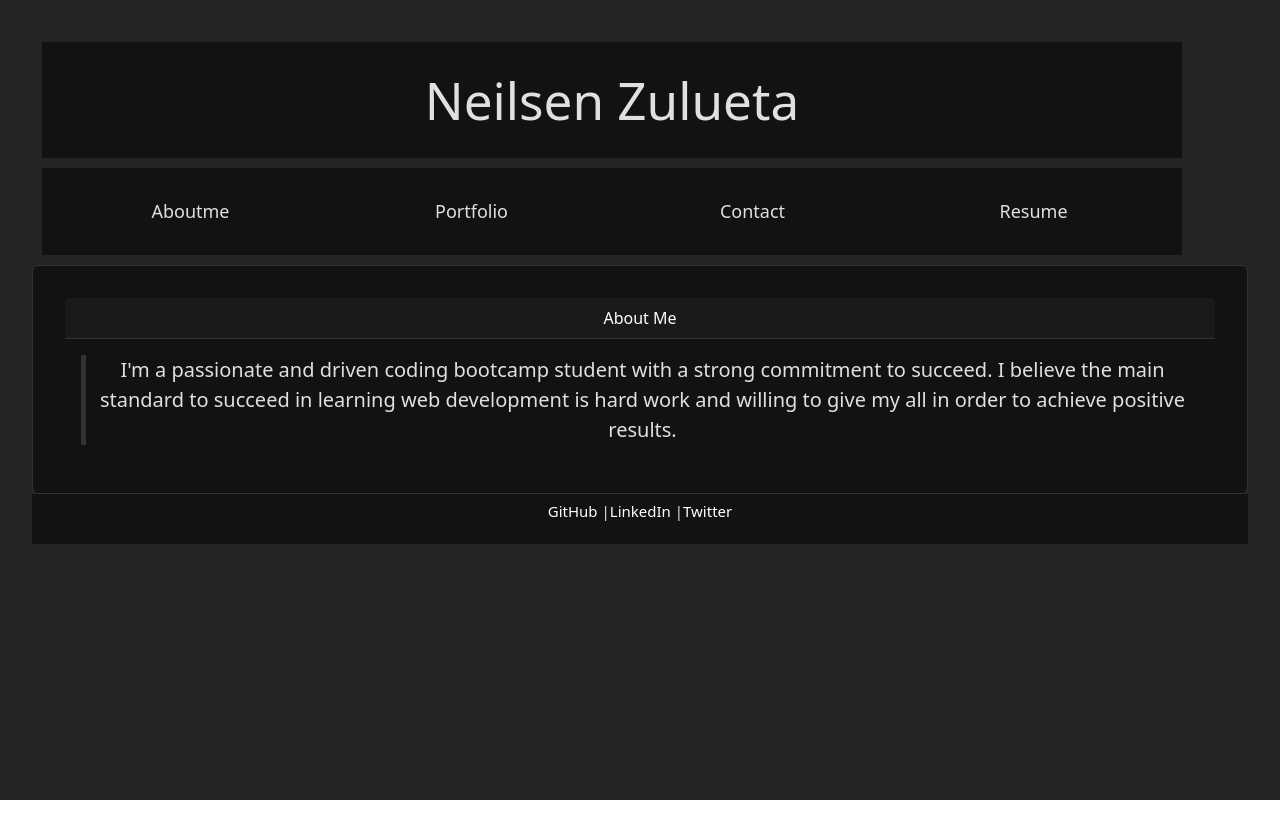
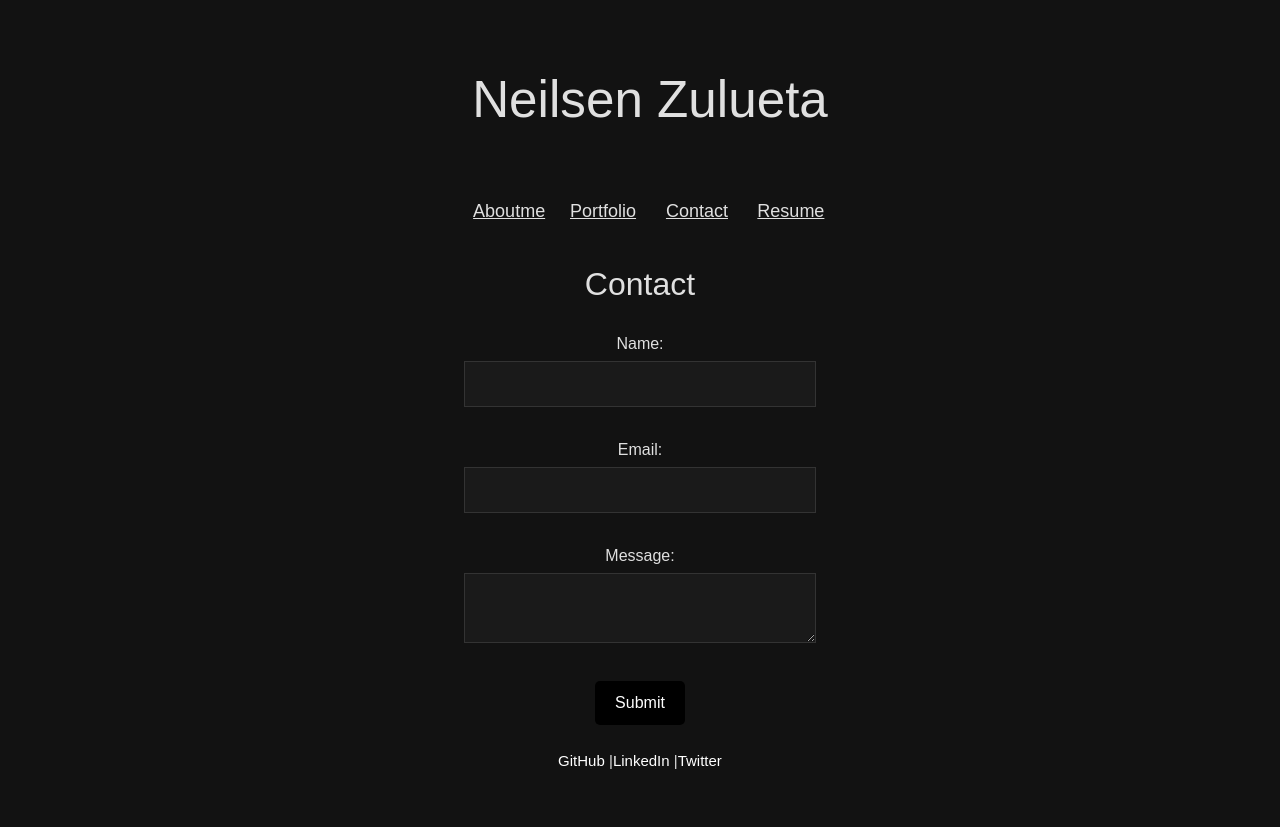
Before and after one commit to neilsenzulueta/React-portfolio, a React (Vite) app in the folder react-portfolio/: page /contact in a window 1280 px wide. Before the commit the page ends 800 px from the top, so only its background shows below. Built offline with nearby package versions, Linux system fonts and the light colour scheme.

Commit message:
created contact.jsx/contact.css and updated files

```diff
--- a/react-portfolio/src/App.jsx
+++ b/react-portfolio/src/App.jsx
@@ -6,6 +6,7 @@ import Footer from './components/Footer';
 import Nav from './components/Nav';
 import Aboutme from './pages/Aboutme';
 import Portfolio from './pages/Portfolio';
+import Contact from './pages/Contact';
 
 function App() {
   return (
@@ -17,8 +18,8 @@ function App() {
       <Routes>
         <Route path="*" element={<Aboutme />} />
         <Route path="/portfolio" element={<Portfolio />} />
-        {/*<Route path="/contact" element={<Contact />} />
-  <Route path="/resume" element={<Resume />} />*/}
+        <Route path="/contact" element={<Contact />} />
+  {/*<Route path="/resume" element={<Resume />} />*/}
       </Routes>
     </div>
       <Footer />
--- a/react-portfolio/src/main.jsx
+++ b/react-portfolio/src/main.jsx
@@ -8,7 +8,7 @@ import './index.css';
 
 import App from './App';
 import Aboutme from './pages/Aboutme.jsx';
-//import Contact from './pages/Contact.jsx';
+import Contact from './pages/Contact.jsx';
 import Portfolio from './pages/Portfolio.jsx';
 //import Resume from './pages/Resume.jsx';
 
@@ -27,7 +27,7 @@ const router = createBrowserRouter([
       },
       {
         path: 'contact',
-        //element: <Contact />,
+        element: <Contact />,
       },
       {
         path: 'resume',
--- a/react-portfolio/src/pages/Contact.jsx
+++ b/react-portfolio/src/pages/Contact.jsx
@@ -0,0 +1,108 @@
+import { useState } from 'react';
+import '../styles/contact.css';
+
+export default function Contact() {
+  const [formData, setFormData] = useState({
+    name: '',
+    email: '',
+    message: '',
+  });
+
+  const [validationErrors, setValidationErrors] = useState({
+    name: '',
+    email: '',
+    message: '',
+  });
+
+  const handleInputChange = (e) => {
+    const { name, value } = e.target;
+    setFormData(prevData => ({ ...prevData, [name]: value }));
+    setValidationErrors(prevErrors => ({ ...prevErrors, [name]: '' }));
+  };
+
+  const handleFormSubmit = (e) => {
+    e.preventDefault();
+    const errors = {};
+
+    if (!formData.name.trim()) errors.name = 'Name is required';
+    if (!formData.email.trim()) errors.email = 'Email is required';
+    else if (!isValidEmail(formData.email)) errors.email = 'Invalid email address';
+    if (!formData.message.trim()) errors.message = 'Message is required';
+
+    setValidationErrors(errors);
+
+    if (Object.keys(errors).length === 0) {
+      console.log('Form submitted:', formData);
+    }
+  };
+
+  const isValidEmail = (email) => {
+    const emailRegex = /^[^\s@]+@[^\s@]+\.[^\s@]+$/;
+    return emailRegex.test(email);
+  };
+
+  return (
+    <div>
+      <h2 style={{ textAlign: 'center' }}>Contact</h2>
+      <form onSubmit={handleFormSubmit}>
+        <div style={{ marginBottom: '15px' }}>
+          <label htmlFor="name">Name:</label>
+          <input
+            type="text"
+            id="name"
+            name="name"
+            value={formData.name}
+            onChange={handleInputChange}
+            style={{ width: '100%', padding: '10px', boxSizing: 'border-box' }}
+          />
+          <p className="validation-error">{validationErrors.name}</p>
+        </div>
+
+        <div style={{ marginBottom: '15px' }}>
+          <label htmlFor="email">Email:</label>
+          <input
+            type="email"
+            id="email"
+            name="email"
+            value={formData.email}
+            onChange={handleInputChange}
+            style={{ width: '100%', padding: '10px', boxSizing: 'border-box' }}
+          />
+          <p className="validation-error">{validationErrors.email}</p>
+        </div>
+
+        <div style={{ marginBottom: '15px' }}>
+          <label htmlFor="message">Message:</label>
+          <textarea
+            id="message"
+            name="message"
+            value={formData.message}
+            onChange={handleInputChange}
+            style={{ width: '100%', padding: '10px', boxSizing: 'border-box' }}
+          />
+          <p className="validation-error">{validationErrors.message}</p>
+        </div>
+
+        <div>
+          <button
+            type="submit"
+            style={{
+              backgroundColor: 'black',
+              color: 'white',
+              padding: '10px 20px',
+              fontSize: '16px',
+              border: 'none',
+              borderRadius: '5px',
+              cursor: 'pointer',
+              transition: 'background-color 0.3s, opacity 0.3s',
+            }}
+            onMouseOver={(e) => (e.target.style.backgroundColor = 'rgba(0, 0, 0, 0.5)')}
+            onMouseLeave={(e) => (e.target.style.backgroundColor = 'black')}
+          >
+            Submit
+          </button>
+        </div>
+      </form>
+    </div>
+  );
+}
--- a/react-portfolio/src/pages/Portfolio.jsx
+++ b/react-portfolio/src/pages/Portfolio.jsx
@@ -12,7 +12,7 @@ export default function Portfolio() {
         <Col>
           <Row>
             <Col>
-              <h1 className="portfolio">My Portfolio</h1>
+              <h2 className="portfolio">My Portfolio</h2>
             </Col>
           </Row>
 
--- /dev/null
+++ b/react-portfolio/src/styles/contact.css
@@ -0,0 +1,50 @@
+body, input, textarea, button {
+    background-color: #121212;
+    color: #E0E0E0;
+    font-family: Arial, sans-serif;
+  }
+
+  form {
+    padding: 20px;
+    max-width: 100%;
+    margin: auto;
+  }
+
+  label {
+    display: block;
+    margin-bottom: 5px;
+    color: #E0E0E0;
+    width: 100%;
+  }
+
+  input[type="text"],
+  input[type="email"],
+  textarea {
+    width: 100%;
+    padding: 10px;
+    box-sizing: border-box;
+    margin-bottom: 15px;
+    border: 1px solid #333333;
+    background-color: #1A1A1A;
+    color: #E0E0E0;
+  }
+
+  .validation-error {
+    color: #FF6347;
+    font-size: 14px;
+  }
+
+  button {
+    background-color: black;
+    color: white;
+    padding: 10px 20px;
+    font-size: 16px;
+    border: none;
+    border-radius: 5px;
+    cursor: pointer;
+    transition: background-color 0.3s, opacity 0.3s;
+  }
+
+  button:hover {
+    background-color: rgba(0, 0, 0, 0.5);
+  }
--- a/react-portfolio/src/styles/nav.css
+++ b/react-portfolio/src/styles/nav.css
@@ -14,7 +14,7 @@
 
   .navLink {
     color: #E0E0E0;
-    text-decoration: none;
+    text-decoration:underline;
     font-size: 18px;
     transition: color 0.3s ease-in-out;
   }
```
Also changed, not shown: 1 other file (tests, documents, lock files or other folders).
